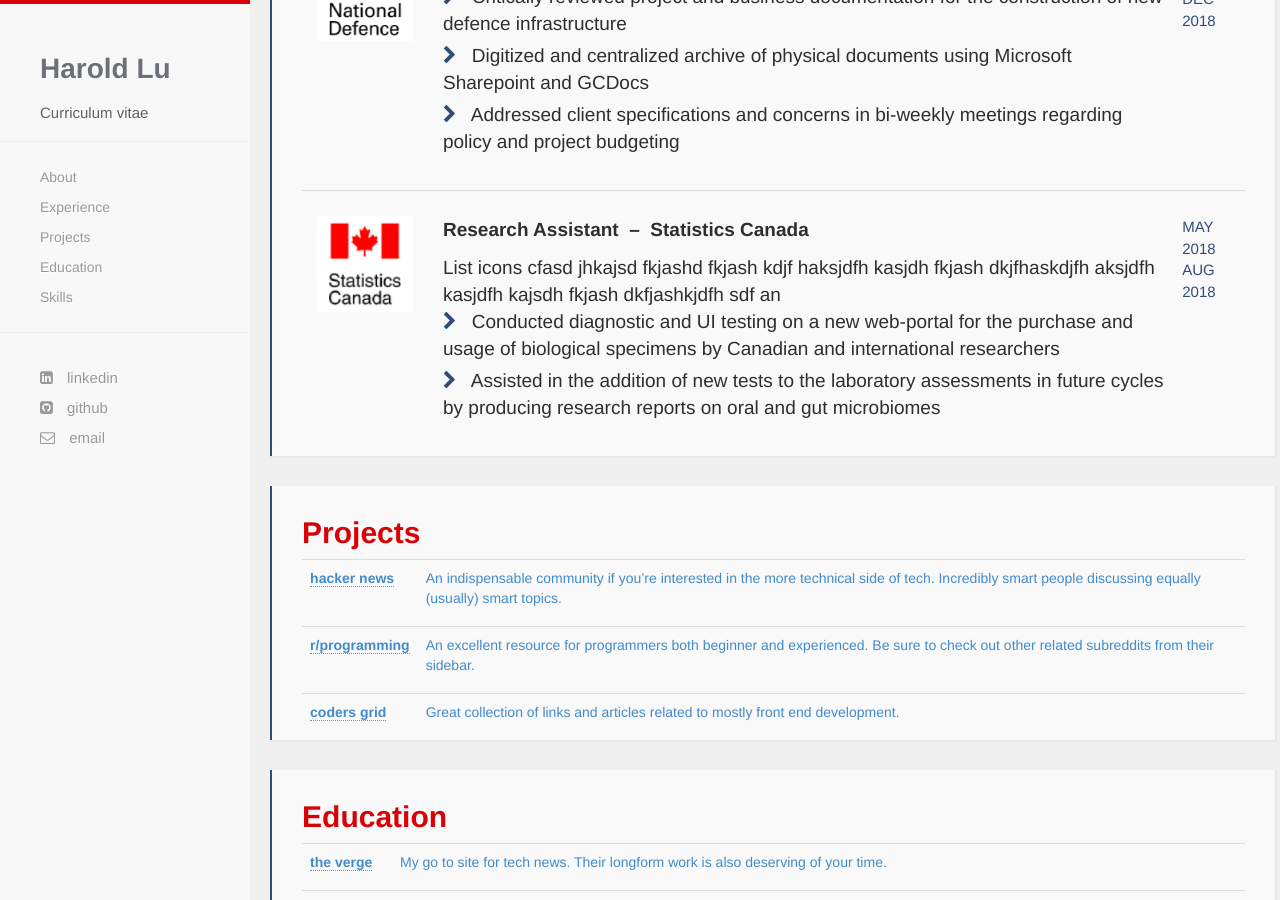
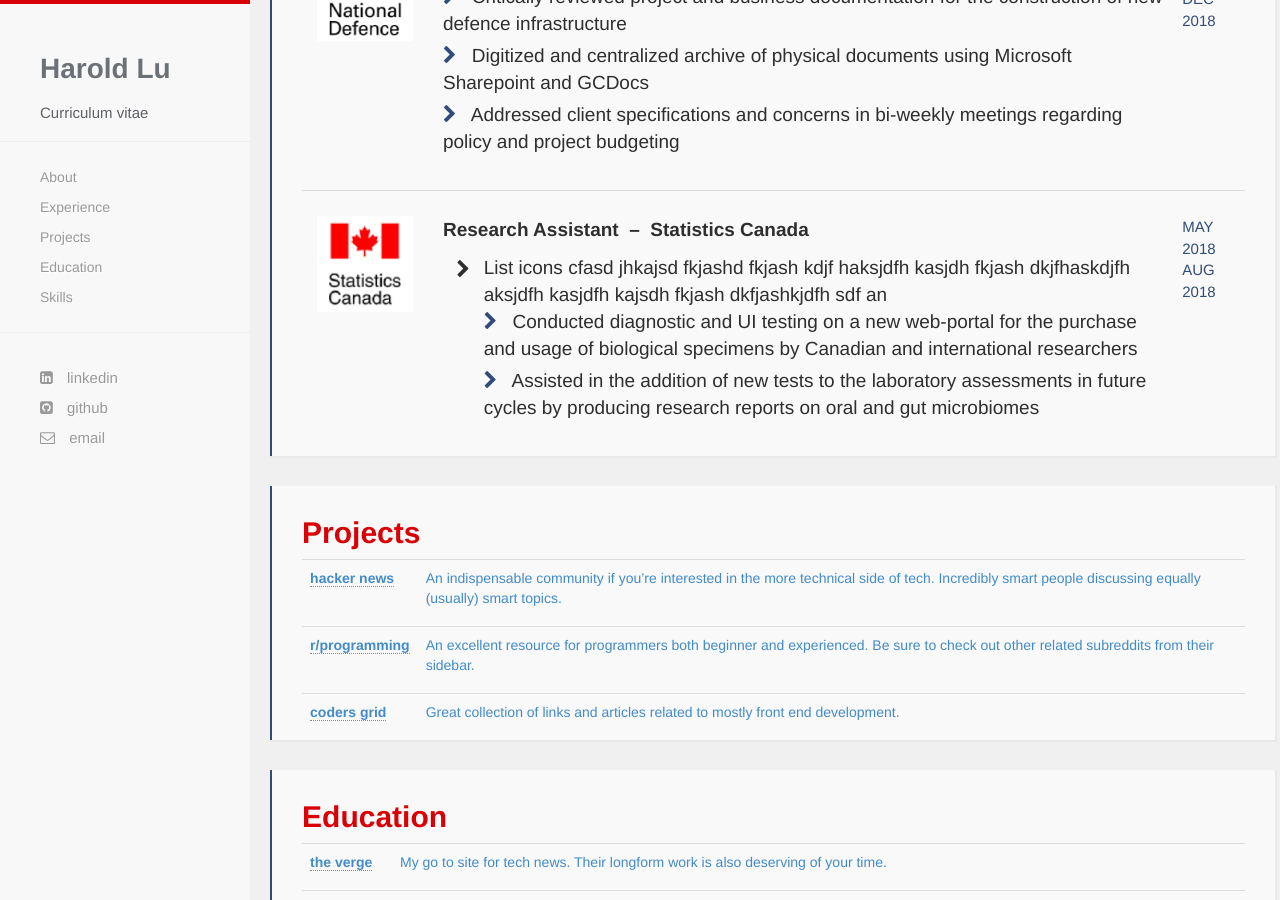
Before and after one commit to harold-lu/harold-lu.github.io, a Jekyll site: the page built from index.html, in a window 1280 px wide and 900 px high, scrolled down 1506 px. Built offline with Jekyll 4.4.1, drawn with Linux system fonts in a browser that asks for light colours; nearby versions of some CDN libraries; some web fonts are replaced.

Commit message:
table update

```diff
--- a/css/hc.css
+++ b/css/hc.css
@@ -583,7 +583,7 @@ time
 
 .content li
 {
-	list-style-position:outside
+
 }
 
 
--- a/index.html
+++ b/index.html
@@ -81,7 +81,7 @@ title: Herring Cove
             </td>
             <td style="width:80%;padding:25px 15px 25px 15px">
               <p style="color:#2e2e2e;font-size:19px;font-weight:600">Research Assistant &nbsp;&ndash;&nbsp; Statistics Canada</p>
-			  <ul  style="font-size:19px;font-weight:450;color:#2e2e2e;list-style-type: none;padding:0px 0px 0px 0px">
+			  <ul  class="fa-ul" style="font-size:19px;font-weight:450;color:#2e2e2e;padding:0px 0px 0px 0px">
 			    <li><span class="fa-li"><i class="fa fa-chevron-right"></i></span>List icons cfasd jhkajsd fkjashd fkjash kdjf haksjdfh kasjdh fkjash dkjfhaskdjfh aksjdfh kasjdfh kajsdh fkjash dkfjashkjdfh sdf an</li>
 				<li style="padding-bottom:5px"><span><i class="fa fa-chevron-right" style="padding-right:10px;color:#324C79"></i></span> Conducted diagnostic and UI testing on a new web-portal for the purchase and usage of biological specimens by Canadian and international researchers</li>
 				<li><i class="fa fa-chevron-right" style="padding-right:10px;color:#324C79"></i> Assisted in the addition of new tests to the laboratory assessments in future cycles by producing research reports on oral and gut microbiomes</li>
```
